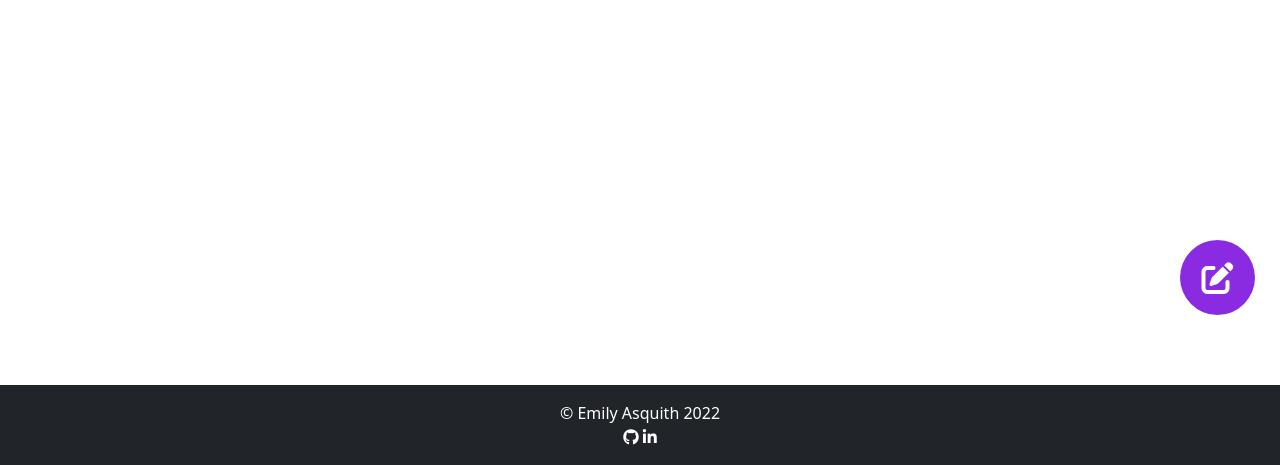
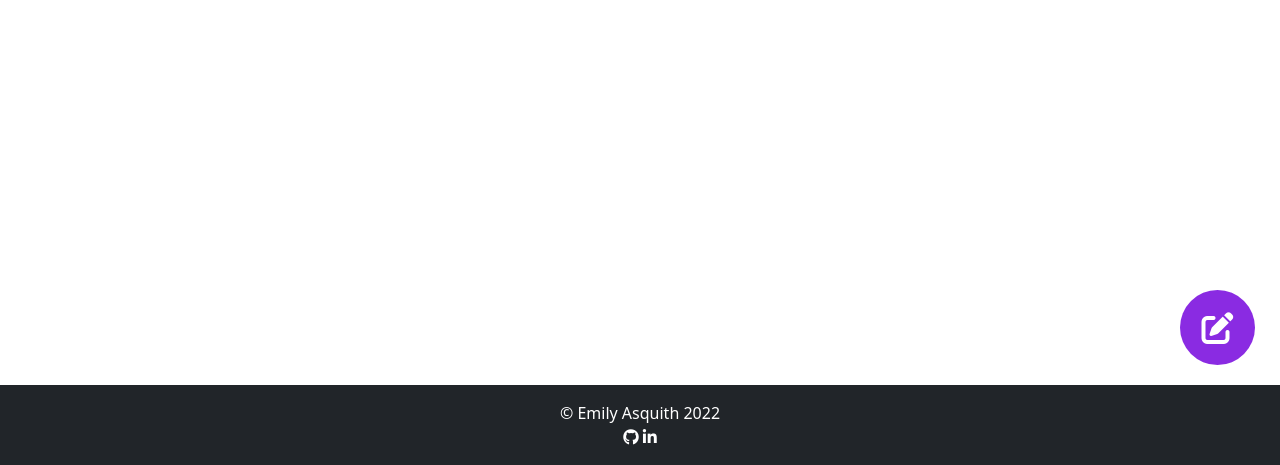
Before and after one commit to ejasquith/mellon, a Django app: page / in a window 1280 px wide. Shown: the part 335-800 px from the top of the page. Run offline with Django 3.2, Linux system fonts and the light colour scheme; the visitor is signed in with stand-in values (Sample User, id 1); parts of the project's set-up code (start-up, migrations or seed data) failed here and were passed over; some libraries are stand-ins or nearby versions.

Commit message:
Adjust positioning of create post btn

```diff
--- a/static/css/style.css
+++ b/static/css/style.css
@@ -26,7 +26,7 @@ a {
     align-items: center;
     font-size: 2rem;
     position: fixed;
-    bottom: 150px;
+    bottom: 100px;
     right:25px;
 }
 #create-post-btn p {
```
